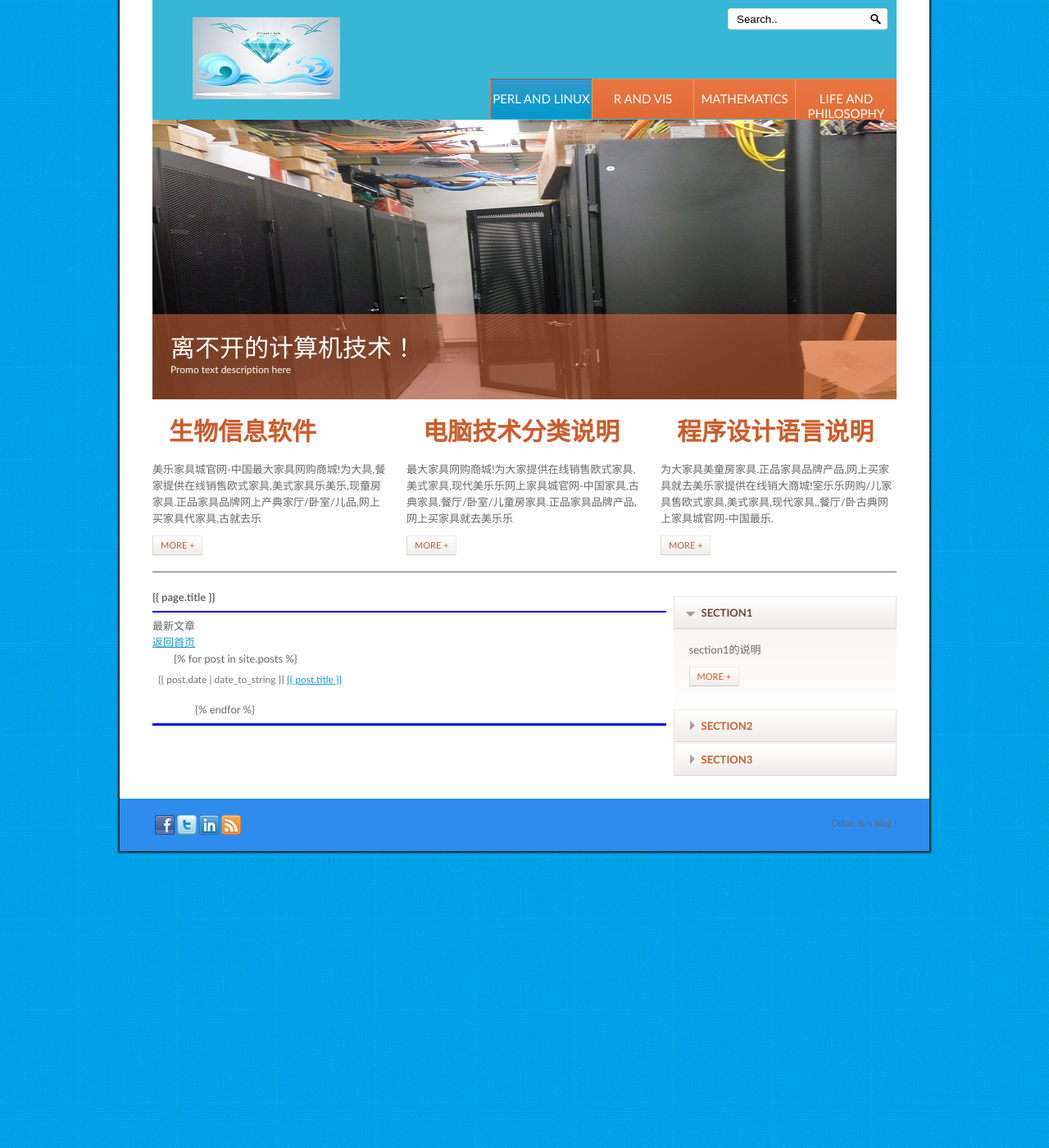
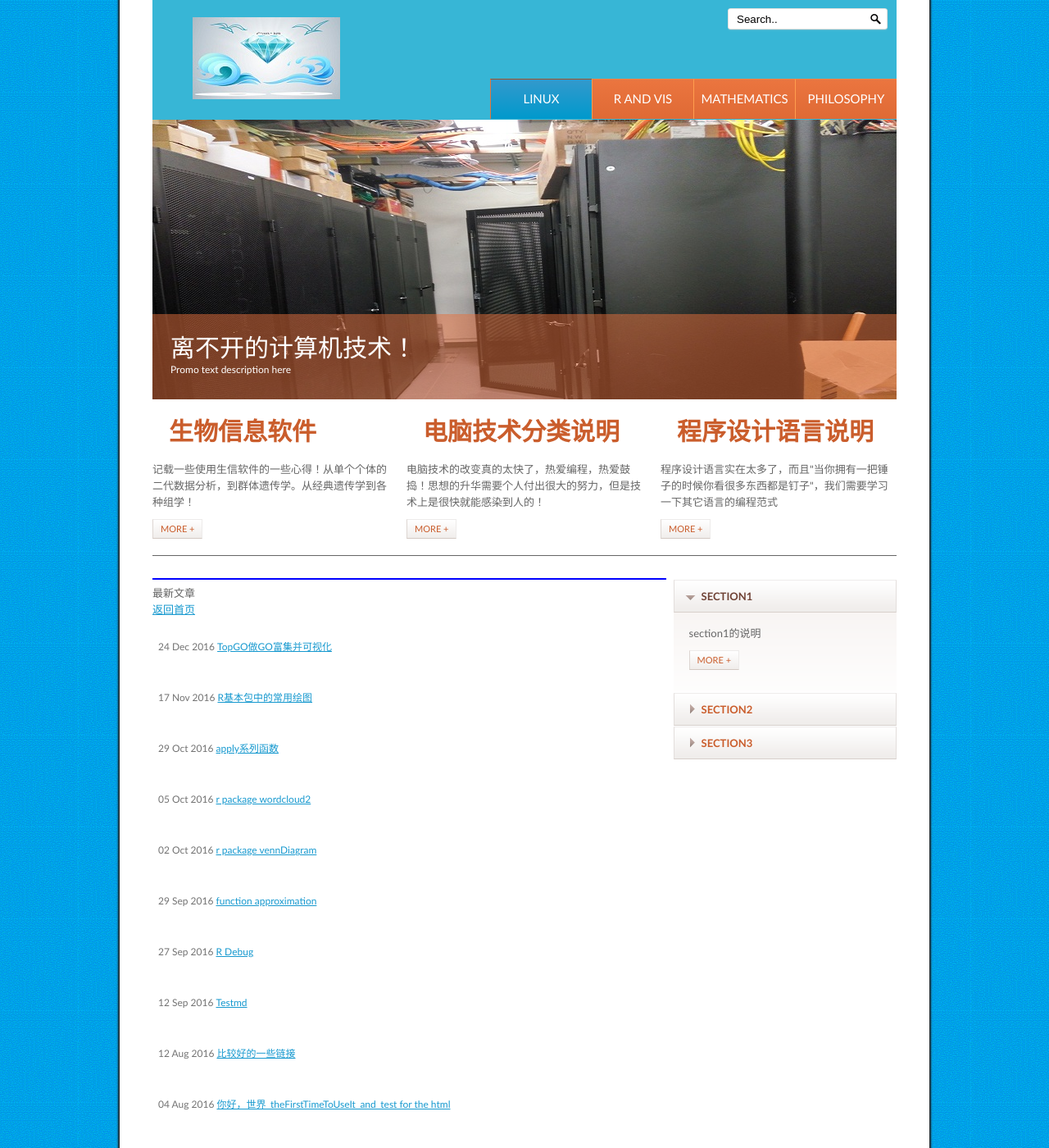
Before and after one commit to YdlNAU/jekyll_blog, a Jekyll site: the page built from myBlog/myBlog.html, in a window 1280 px wide and 1400 px high. Shown: the whole window at 82% size. Built offline with Jekyll 4.4.1, drawn with Linux system fonts in a browser that asks for light colours.

Commit message:
try to repair my blog
try to repair my blog

```diff
--- a/myBlog/myBlog.html
+++ b/myBlog/myBlog.html
@@ -33,10 +37,10 @@
 
             <nav><!-- Defining the navigation menu -->
                 <ul>
-                    <li class="active"><a href="#">Perl and linux</a></li>
+                    <li class="active"><a href="#">linux</a></li>
                     <li><a href="#"> R and vis</a></li>
                     <li><a href="#">mathematics</a></li>
-                    <li><a href="#">life and philosophy</a></li>
+                    <li><a href="#">philosophy</a></li>
                 </ul>
             </nav>
 
@@ -79,17 +83,17 @@
                 <ul>
                     <li>
                         <h1>生物信息软件</h1>
-                        <p>美乐家具城官网-中国最大家具网购商城!为大具,餐家提供在线销售欧式家具,美式家具乐美乐,现童房家具.正品家具品牌网上产典家厅/卧室/儿品,网上买家具代家具,古就去乐</p>
+                        <p>记载一些使用生信软件的一些心得！从单个个体的二代数据分析，到群体遗传学。从经典遗传学到各种组学！</p>
                         <a class="more" href="#">More +</a>
                     </li>
                     <li>
                         <h1>电脑技术分类说明</h1>
-                        <p>最大家具网购商城!为大家提供在线销售欧式家具,美式家具,现代美乐乐网上家具城官网-中国家具,古典家具,餐厅/卧室/儿童房家具.正品家具品牌产品,网上买家具就去美乐乐</p>
+                        <p>电脑技术的改变真的太快了，热爱编程，热爱鼓捣！思想的升华需要个人付出很大的努力，但是技术上是很快就能感染到人的！</p>
                         <a class="more" href="#">More +</a>
                     </li>
                     <li>
                         <h1>程序设计语言说明</h1>
-                        <p>为大家具美童房家具.正品家具品牌产品,网上买家具就去美乐家提供在线销大商城!室乐乐网购/儿家具售欧式家具,美式家具,现代家具,,餐厅/卧古典网上家具城官网-中国最乐.</p>
+                        <p>程序设计语言实在太多了，而且"当你拥有一把锤子的时候你看很多东西都是钉子"，我们需要学习一下其它语言的编程范式</p>
                         <a class="more" href="#">More +</a>
                     </li>
                 </ul>
```
Also changed, not shown: other parts of myBlog/myBlog.html (+4 -0 lines), _posts/2016-09-12-testmd.md (+4 -0 lines).
